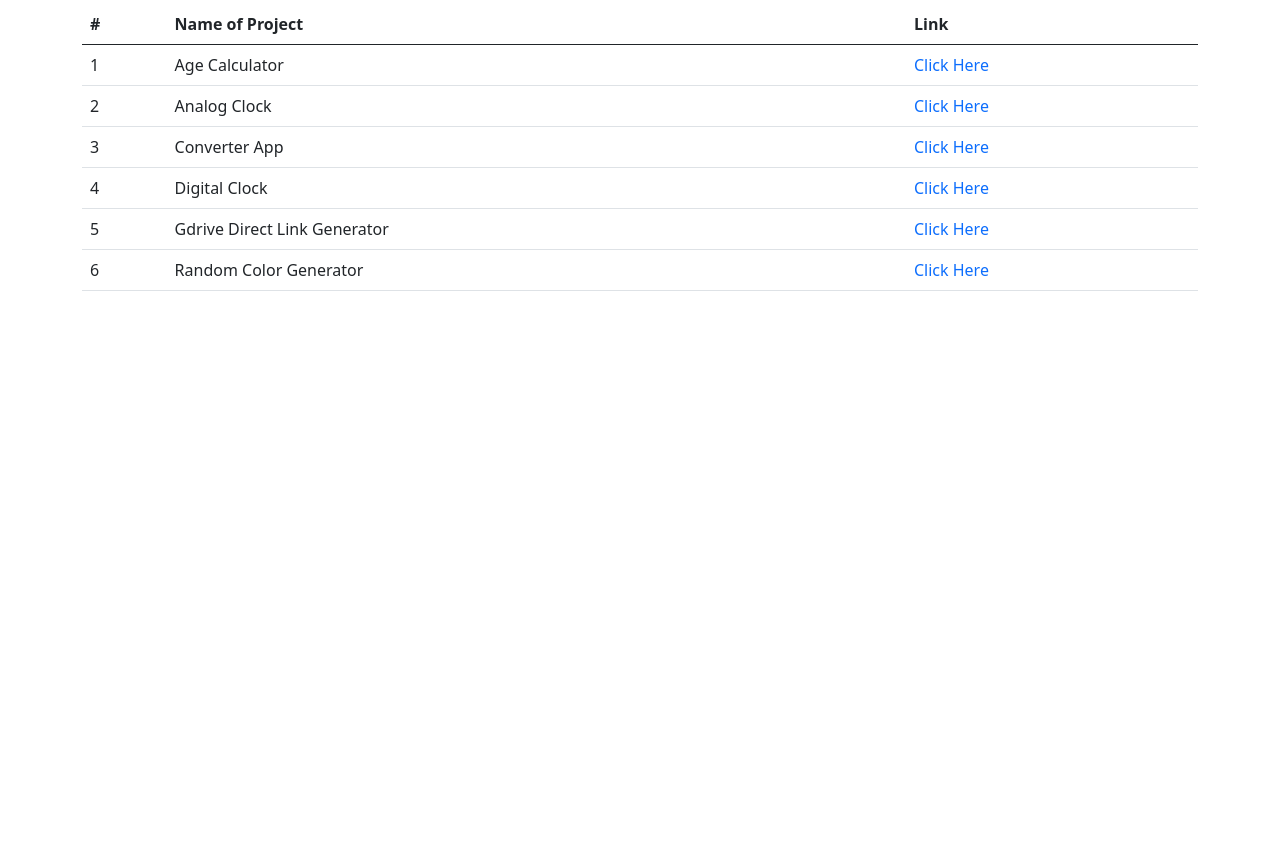
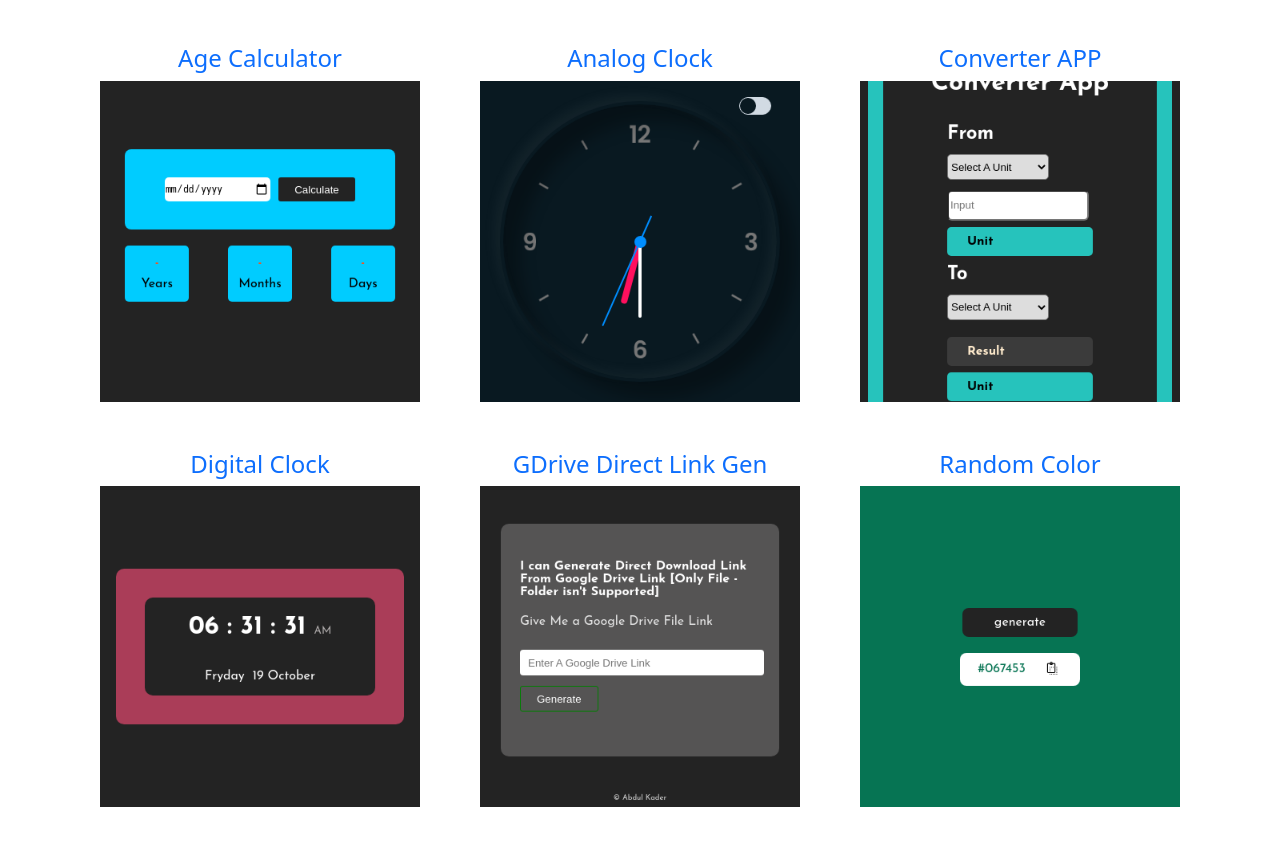
Before and after one commit to iAbdulKader/javascript-projects, a plain HTML site: page index.html in a window 1280 px wide. Shown: the part 66-912 px from the top of the page. Before the commit the page ends 800 px from the top, so only its background shows below. Drawn offline with nearby package versions, Linux system fonts and the light colour scheme.

Commit message:
New Interface

```diff
--- a/index.html
+++ b/index.html
@@ -4,7 +4,7 @@
     <meta charset="UTF-8" />
     <meta http-equiv="X-UA-Compatible" content="IE=edge" />
     <meta name="viewport" content="width=device-width, initial-scale=1.0" />
-    <title>JS Learning || Projects</title>
+    <title>JS || Practice Projects</title>
 
    <!--Bootstrap CSS-->
     <link
@@ -19,49 +19,64 @@
   </head>
   <body>
     <div class="container">
-        <div class="table-responsive">
-            <table class="table table-hover">
                 <h2 class="text-center mt-4">List of Projects</h2>
-                <thead>
-                    <tr>
-                        <th>#</th>
-                        <th>Name of Project</th>
-                        <th>Link</th>
-                    </tr>
-                </thead>
-                <tbody>
-                  <tr>
-                        <td>1</td>
-                        <td>Age Calculator</td>
-                        <td><a class="text-decoration-none" href="./age-calculator/index.html" target="_blank">Click Here</a></td>
-                  </tr>
-                  <tr>
-                        <td>2</td>
-                        <td>Analog Clock</td>
-                        <td><a class="text-decoration-none" href="./analog-clock/index.html" target="_blank">Click Here</a></td>
-                  </tr>
-                  <tr>
-                        <td>3</td>
-                        <td>Converter App</td>
-                        <td><a class="text-decoration-none" href="./converter-app/index.html" target="_blank">Click Here</a></td>
-                  </tr>
-                  <tr>
-                        <td>4</td>
-                        <td>Digital Clock</td>
-                        <td><a class="text-decoration-none" href="./digital-clock/index.html" target="_blank">Click Here</a></td>
-                  </tr>
-                  <tr>
-                        <td>5</td>
-                        <td>Gdrive Direct Link Generator</td>
-                        <td><a class="text-decoration-none" href="./gdrive-direct-download-link-generator/index.html" target="_blank">Click Here</a></td>
-                  </tr>
-                  <tr>
-                        <td>6</td>
-                        <td>Random Color Generator</td>
-                        <td><a class="text-decoration-none" href="./random-color-generator/index.html" target="_blank">Click Here</a></td>
-                  </tr>
-               </tbody>
-            </table>
+                  <div class="row my-5">
+                    <div class="col-12 col-md-4 d-flex justify-content-center mb-5">
+                      <div class="project-container">
+                        <a class="text-decoration-none" href="./age-calculator/index.html" target="_blank">
+                        <h4 class="text-center">Age Calculator</h4>
+                        <img src="/img/age-calculator.png">
+                        </a>
+                      </div>
+                    </div>
+
+
+                    <div class="col-12 col-md-4 d-flex justify-content-center mb-5">
+                      <div class="project-container">
+                        <a class="text-decoration-none" href="./analog-clock/index.html" target="_blank">
+                        <h4 class="text-center">Analog Clock</h4>
+                        <img src="/img/analog-clock.png">
+                        </a>
+                      </div>
+                    </div>
+
+                    <div class="col-12 col-md-4 d-flex justify-content-center mb-5">
+                      <div class="project-container">
+                        <a class="text-decoration-none" href="./converter-app/index.html" target="_blank">
+                        <h4 class="text-center">Converter APP</h4>
+                        <img src="/img/converter-app.png">
+                        </a>
+                      </div>
+                    </div>
+
+                    <div class="col-12 col-md-4 d-flex justify-content-center mb-5">
+                      <div class="project-container">
+                        <a class="text-decoration-none" href="./digital-clock/index.html" target="_blank">
+                        <h4 class="text-center">Digital Clock</h4>
+                        <img src="/img/digital-clock.png">
+                        </a>
+                      </div>
+                    </div>
+
+                    <div class="col-12 col-md-4 d-flex justify-content-center mb-5">
+                      <div class="project-container">
+                        <a class="text-decoration-none" href="./gdrive-direct-download-link-generator/" target="_blank">
+                        <h4 class="text-center">GDrive Direct Link Gen</h4>
+                        <img src="/img/gdrive-direct-download-link-generator.png">
+                        </a>
+                      </div>
+                    </div>
+
+                    <div class="col-12 col-md-4 d-flex justify-content-center mb-5">
+                      <div class="project-container">
+                        <a class="text-decoration-none" href="./random-color-generator/index.html" target="_blank">
+                        <h4 class="text-center">Random Color</h4>
+                        <img src="/img/random-color-generator.png">
+                        </a>
+                      </div>
+                    </div>
+
+                  </div>
         </div>
     </div>
 
--- a/style.css
+++ b/style.css
@@ -1,3 +1,8 @@
+body{
+  width: 100vw;
+  height: 100%;
+}
+
 *{
     margin: 0;
     padding: 0;
@@ -8,3 +13,10 @@
     display: flex;
     justify-content: center;
 }
+.project-container{
+  width: 90%;
+  height: 100%;
+}
+.project-container img{
+  width: 100%;
+}
```
Also changed, not shown: img/age-calculator.png (added), img/analog-clock.png (added), img/converter-app.png (added), img/digital-clock.png (added), img/gdrive-direct-download-link-generator.png (added), img/random-color-generator.png (added).
